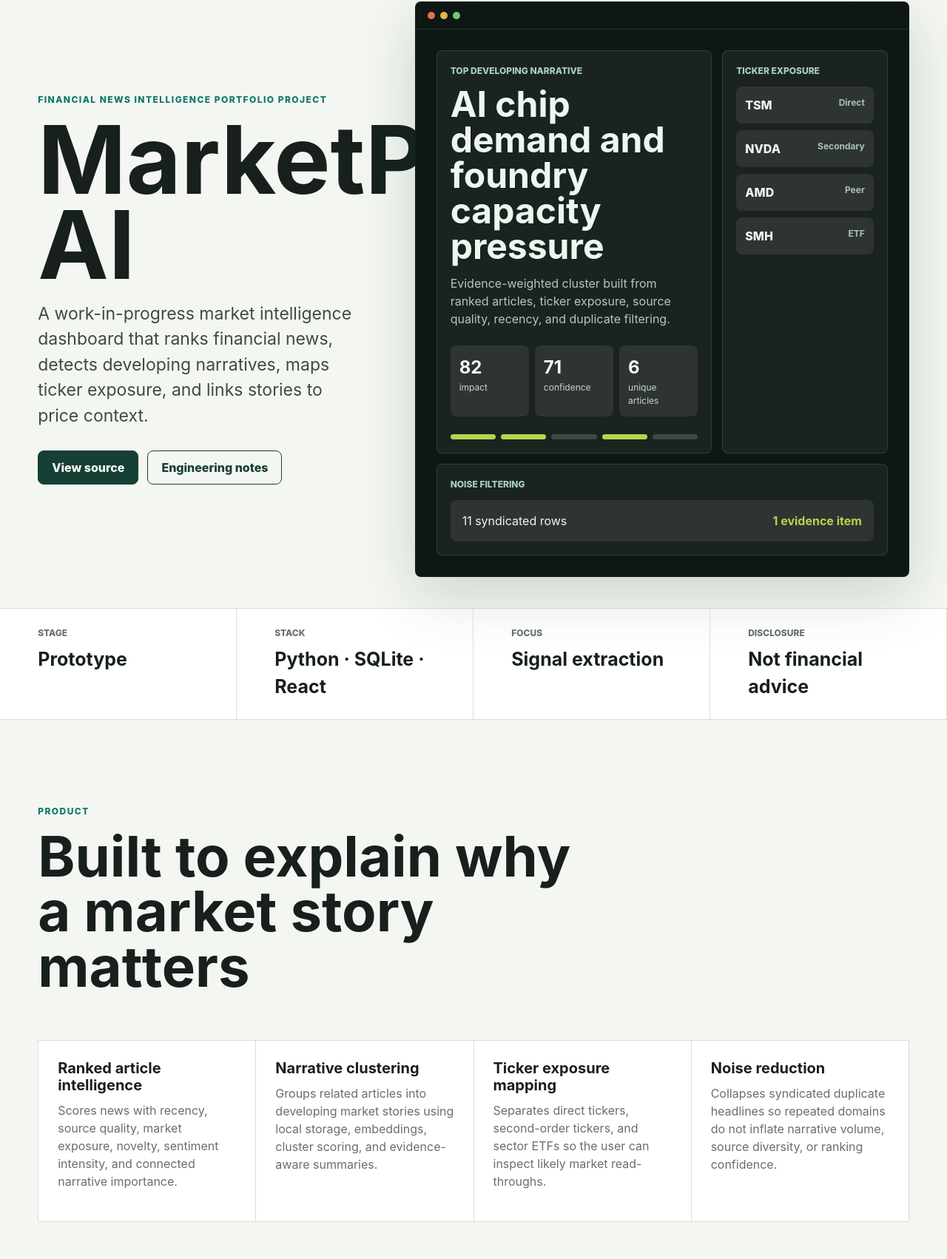
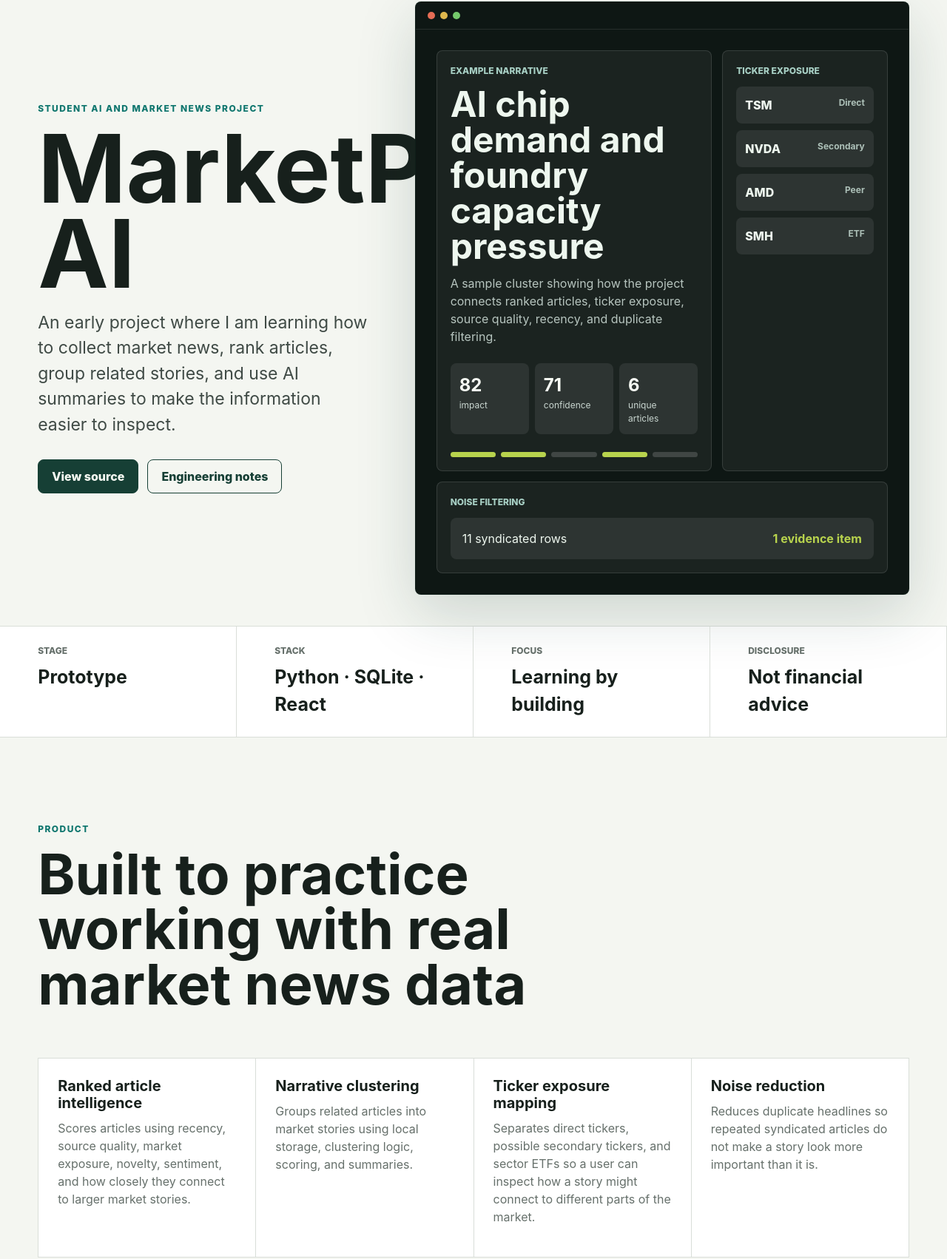
Before and after one commit to lucasdsandoval30/marketpulse-ai-portfolio, a plain HTML site: page index.html in a window 1280 px wide. Shown: the part 163-1865 px from the top of the page at 74% size. Drawn offline with Linux system fonts and the light colour scheme.

Commit message:
Polish MarketPulse portfolio copy

```diff
--- a/index.html
+++ b/index.html
@@ -6,7 +6,7 @@
     <title>MarketPulse AI | Financial News Intelligence</title>
     <meta
       name="description"
-      content="MarketPulse AI is a portfolio project that turns market news into ranked articles, narrative clusters, ticker exposure maps, and price-context signals."
+      content="MarketPulse AI is a student portfolio project exploring market news APIs, article ranking, narrative grouping, and AI summaries."
     >
     <link rel="stylesheet" href="./styles.css">
   </head>
@@ -26,11 +26,11 @@
     <main id="top">
       <section class="hero" aria-labelledby="hero-title">
         <div class="hero-copy">
-          <p class="eyebrow">Financial news intelligence portfolio project</p>
+          <p class="eyebrow">Student AI and market news project</p>
           <h1 id="hero-title">MarketPulse AI</h1>
           <p class="hero-text">
-            A work-in-progress market intelligence dashboard that ranks financial news, detects
-            developing narratives, maps ticker exposure, and links stories to price context.
+            An early project where I am learning how to collect market news, rank articles,
+            group related stories, and use AI summaries to make the information easier to inspect.
           </p>
           <div class="hero-actions" aria-label="Project links">
             <a class="button primary" href="https://github.com/lucasdsandoval30/marketpulse-ai-portfolio" target="_blank" rel="noreferrer">View source</a>
@@ -46,11 +46,11 @@
           </div>
           <div class="dashboard-preview">
             <div class="preview-column wide">
-              <div class="preview-kicker">Top Developing Narrative</div>
+              <div class="preview-kicker">Example narrative</div>
               <h2>AI chip demand and foundry capacity pressure</h2>
               <p>
-                Evidence-weighted cluster built from ranked articles, ticker exposure, source quality,
-                recency, and duplicate filtering.
+                A sample cluster showing how the project connects ranked articles, ticker exposure,
+                source quality, recency, and duplicate filtering.
               </p>
               <div class="metric-row">
                 <span><strong>82</strong> impact</span>
@@ -96,7 +96,7 @@
         </article>
         <article>
           <span>Focus</span>
-          <strong>Signal extraction</strong>
+          <strong>Learning by building</strong>
         </article>
         <article>
           <span>Disclosure</span>
@@ -107,35 +107,35 @@
       <section class="section" id="product" aria-labelledby="product-title">
         <div class="section-heading">
           <p class="eyebrow">Product</p>
-          <h2 id="product-title">Built to explain why a market story matters</h2>
+          <h2 id="product-title">Built to practice working with real market news data</h2>
         </div>
         <div class="feature-grid">
           <article>
             <h3>Ranked article intelligence</h3>
             <p>
-              Scores news with recency, source quality, market exposure, novelty, sentiment intensity,
-              and connected narrative importance.
+              Scores articles using recency, source quality, market exposure, novelty, sentiment,
+              and how closely they connect to larger market stories.
             </p>
           </article>
           <article>
             <h3>Narrative clustering</h3>
             <p>
-              Groups related articles into developing market stories using local storage, embeddings,
-              cluster scoring, and evidence-aware summaries.
+              Groups related articles into market stories using local storage, clustering logic,
+              scoring, and summaries.
             </p>
           </article>
           <article>
             <h3>Ticker exposure mapping</h3>
             <p>
-              Separates direct tickers, second-order tickers, and sector ETFs so the user can inspect
-              likely market read-throughs.
+              Separates direct tickers, possible secondary tickers, and sector ETFs so a user can inspect
+              how a story might connect to different parts of the market.
             </p>
           </article>
           <article>
             <h3>Noise reduction</h3>
             <p>
-              Collapses syndicated duplicate headlines so repeated domains do not inflate narrative
-              volume, source diversity, or ranking confidence.
+              Reduces duplicate headlines so repeated syndicated articles do not make a story look
+              more important than it is.
             </p>
           </article>
         </div>
@@ -144,28 +144,28 @@
       <section class="section split" id="engineering" aria-labelledby="engineering-title">
         <div class="section-heading">
           <p class="eyebrow">Engineering</p>
-          <h2 id="engineering-title">A practical system for messy financial news</h2>
+          <h2 id="engineering-title">A practical system for learning with messy financial news</h2>
         </div>
         <div class="system-list">
           <article>
             <span>01</span>
             <div>
               <h3>Ingestion and normalization</h3>
-              <p>Source adapters collect articles, extract tickers/entities, normalize metadata, and store evidence in SQLite.</p>
+              <p>Source adapters collect articles, extract tickers and entities, normalize metadata, and store evidence in SQLite.</p>
             </div>
           </article>
           <article>
             <span>02</span>
             <div>
               <h3>Ranking and clustering</h3>
-              <p>Local rankers score impact while the narrative engine clusters related stories and filters duplicate evidence.</p>
+              <p>Local rankers score article impact while the narrative logic groups related stories and filters duplicate evidence.</p>
             </div>
           </article>
           <article>
             <span>03</span>
             <div>
               <h3>LLM summaries with guardrails</h3>
-              <p>Structured prompts produce JSON summaries, ticker exposure reasoning, limitations, and narrative context.</p>
+              <p>Structured prompts test whether LLMs can summarize articles, explain ticker exposure, and list limitations clearly.</p>
             </div>
           </article>
         </div>
@@ -179,22 +179,22 @@
         <div class="roadmap-grid">
           <article>
             <h3>Stronger source quality model</h3>
-            <p>Differentiate wires, primary filings, syndicated mirrors, blogs, and low-signal repost networks.</p>
+            <p>Better separate filings, original reporting, syndicated mirrors, blogs, and low-signal repost networks.</p>
           </article>
           <article>
             <h3>Sharper narrative conviction</h3>
-            <p>Add a base-case market read with explicit conviction instead of hiding behind neutral wording.</p>
+            <p>Make the project clearer about whether a narrative looks strong, weak, mixed, or too uncertain.</p>
           </article>
           <article>
             <h3>Deployment polish</h3>
-            <p>Package the API, frontend, scheduler, and data refresh path for a reliable public demo.</p>
+            <p>Clean up the API, frontend, scheduler, and refresh path so the project can become a reliable public demo.</p>
           </article>
         </div>
       </section>
     </main>
 
     <footer class="site-footer">
-      <p>MarketPulse AI is an unfinished portfolio prototype. It is for product and engineering demonstration only.</p>
+      <p>MarketPulse AI is an unfinished student project. It is for learning and portfolio demonstration only.</p>
       <a href="#top">Back to top</a>
     </footer>
   </body>
```
Also changed, not shown: 1 other file.
